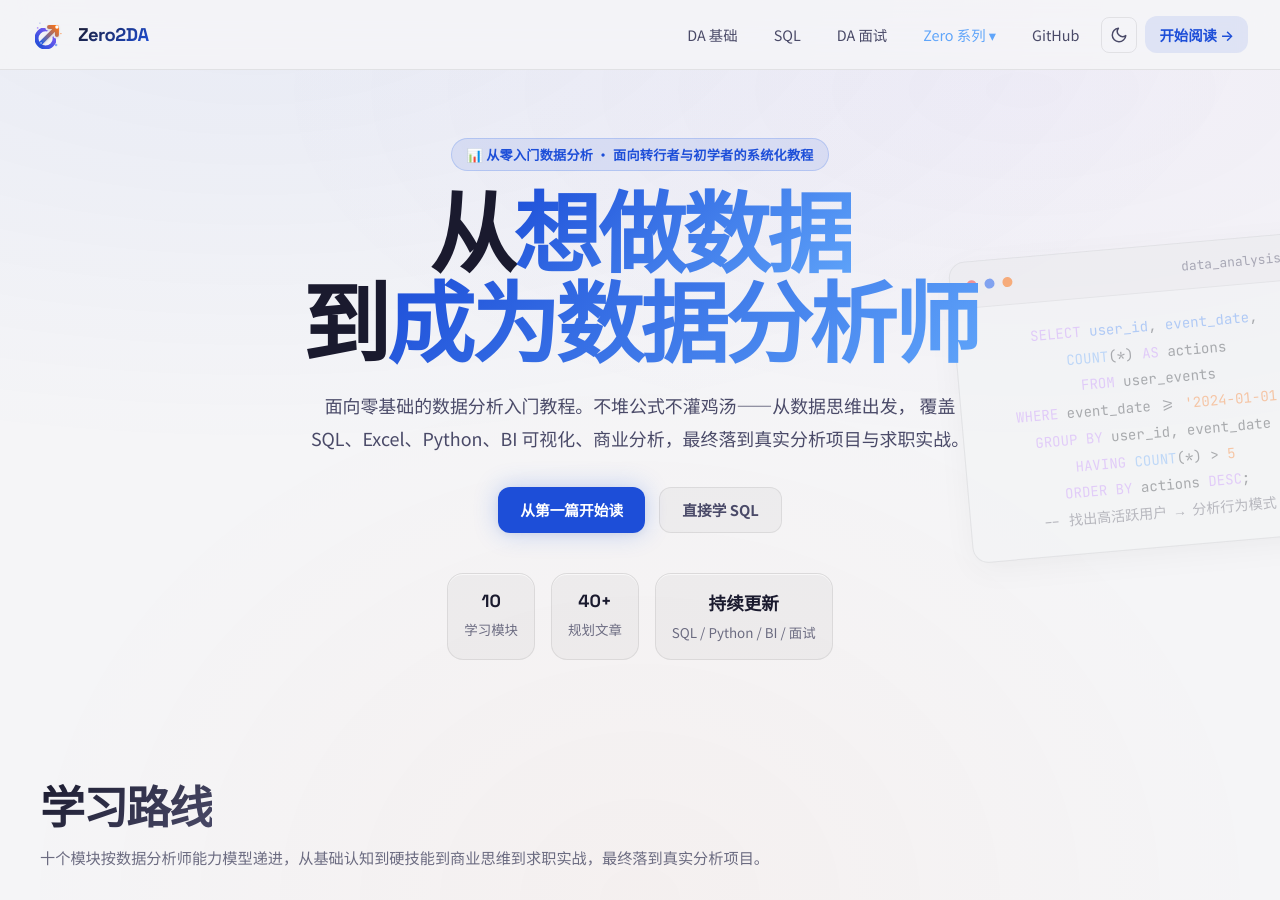
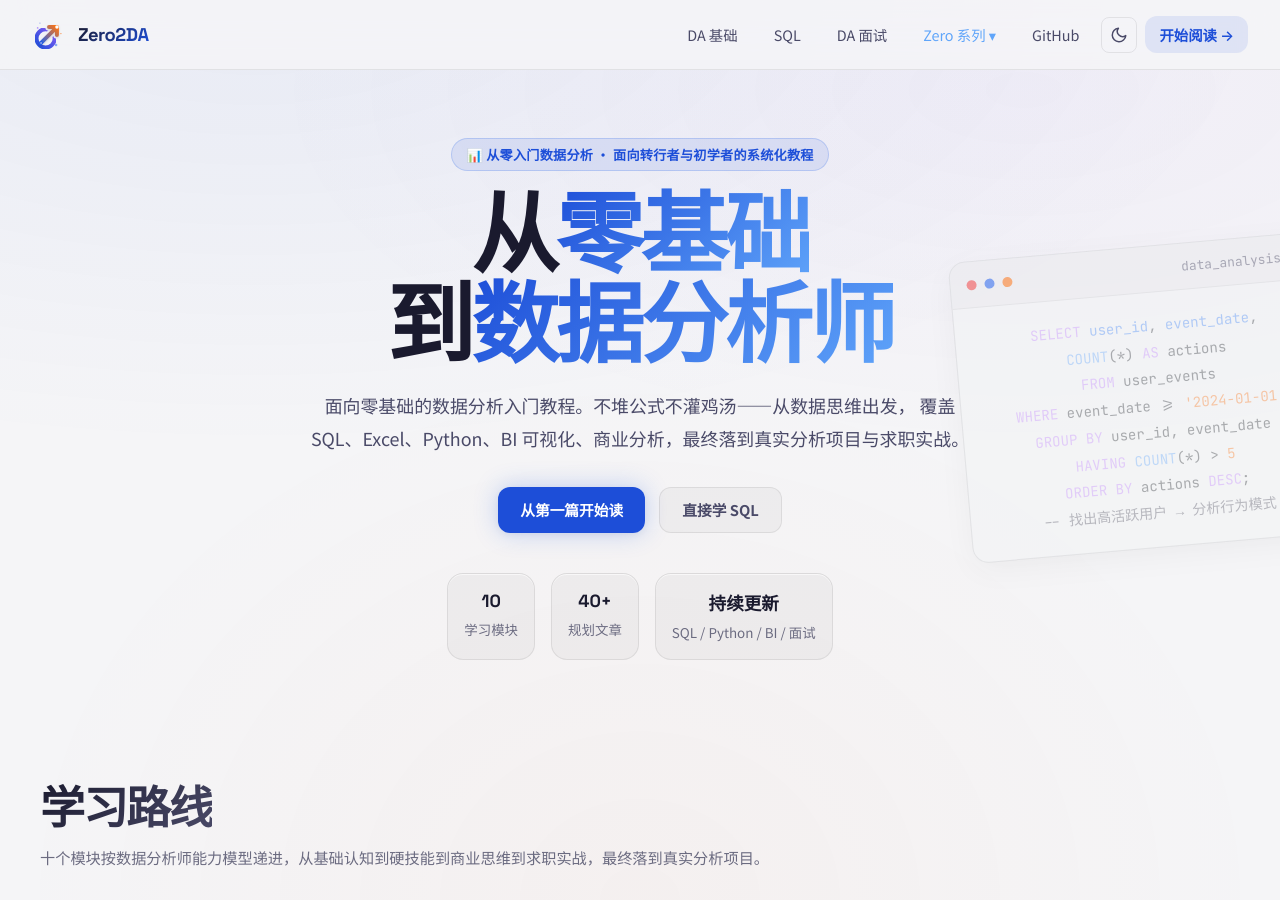
Before and after one commit to ranxi2001/zero2DA, a Jekyll site: the page index.html, which Jekyll copies as it is, in a window 1280 px wide and 900 px high. Built offline with Jekyll 4.4.1, drawn with Linux system fonts in a browser that asks for light colours.

Commit message:
Fix hero slogan: 从零基础 到数据分析师
Co-Authored-By: Claude Opus 4.6 <noreply@anthropic.com>

```diff
--- a/index.html
+++ b/index.html
@@ -56,7 +56,7 @@
             <div class="hero-inner">
                 <section class="hero-copy">
                     <div class="eyebrow">📊 从零入门数据分析 · 面向转行者与初学者的系统化教程</div>
-                    <h1>从<span>想做数据</span><br>到<span>成为数据分析师</span></h1>
+                    <h1>从<span>零基础</span><br>到<span>数据分析师</span></h1>
                     <p>
                         面向零基础的数据分析入门教程。不堆公式不灌鸡汤——从数据思维出发，
                         覆盖 SQL、Excel、Python、BI 可视化、商业分析，最终落到真实分析项目与求职实战。
```
